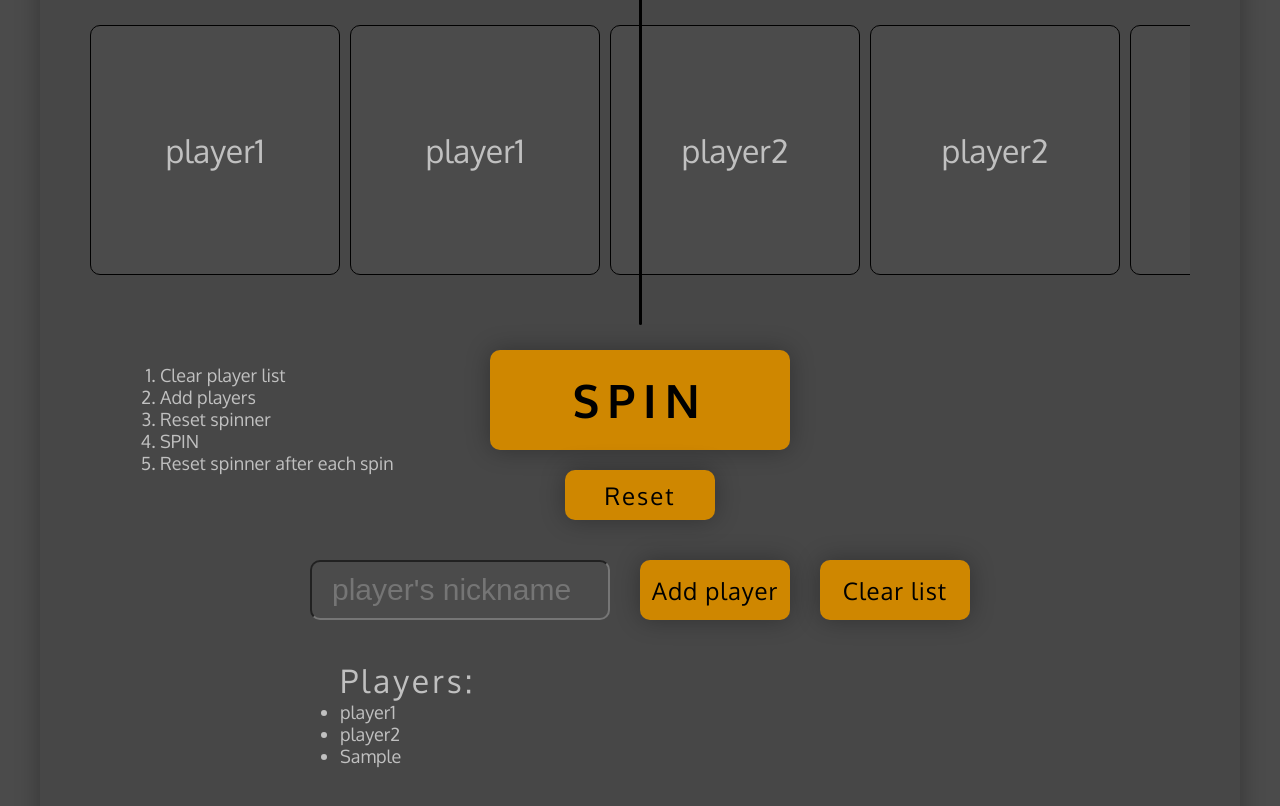
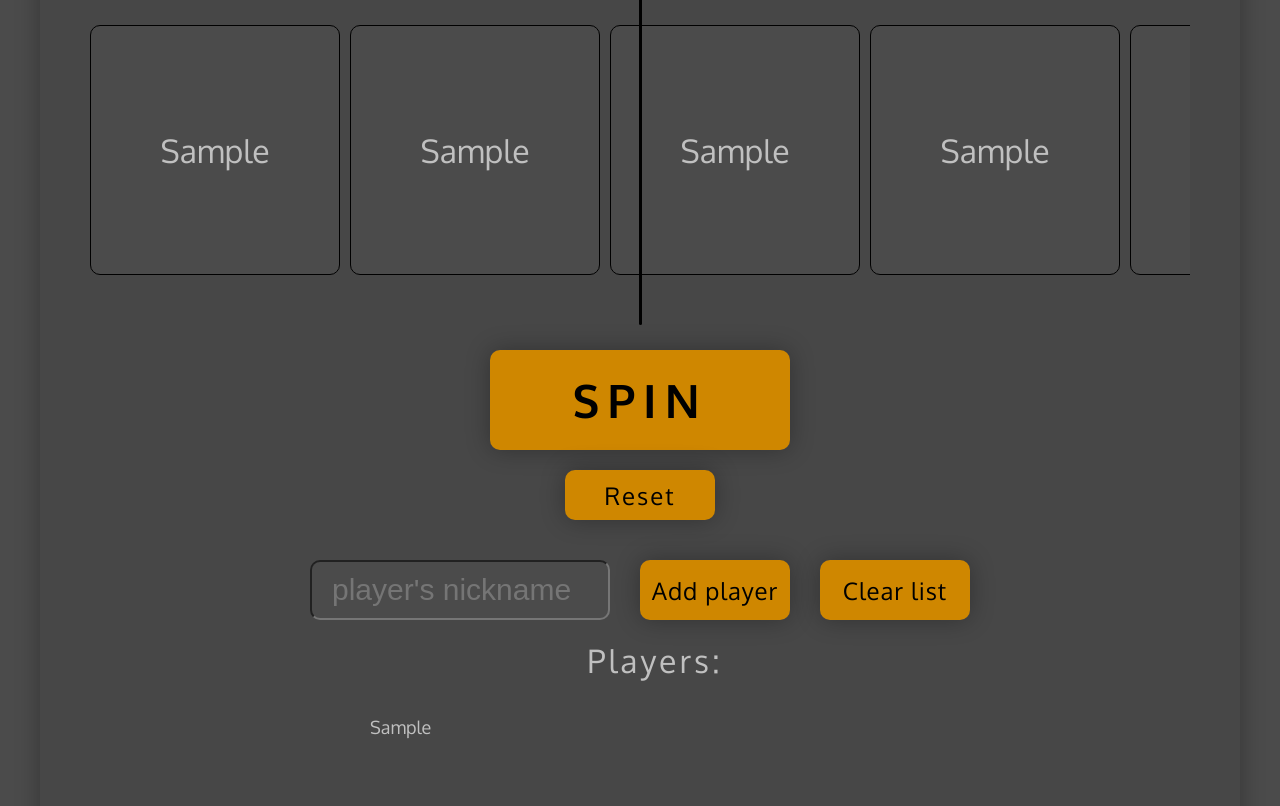
Before and after one commit to is3nsu/csgo-like-spinner, a plain HTML site: page index.html in a window 1280 px wide. Both pictures are taken after typing "Sample" into the empty fields and a click on the button "Add player". Drawn offline with Linux system fonts and the light colour scheme.

Commit message:
bugfix, add pos. reset to spin/add button, css fix

```diff
--- a/dist/app.js
+++ b/dist/app.js
@@ -1,23 +1,27 @@
 "use strict";
-let spinBoxes = document.querySelector(".spin-list");
+const spinBoxes = document.querySelector(".spin-list");
+const spinBoxesId = document.getElementById("spin-list");
 const spinBtn = document.querySelector(".spin-btn");
 const addBtn = document.querySelector(".add-btn");
 const resetBtn = document.querySelector(".reset-btn");
 const input = document.querySelector(".add-player");
 const clearBtn = document.querySelector(".clear-btn");
-let boxAmount = 100;
+const audioOp = new Audio("./sounds/opening.mp3");
+const audioWin = new Audio("./sounds/win.mp3");
+const boxAmount = 55;
 let boxes = [];
+const mediaAudio = [audioOp, audioWin];
 spinBtn === null || spinBtn === void 0 ? void 0 : spinBtn.addEventListener("click", spin);
 addBtn === null || addBtn === void 0 ? void 0 : addBtn.addEventListener("click", addPlayer);
 resetBtn === null || resetBtn === void 0 ? void 0 : resetBtn.addEventListener("click", reset);
 clearBtn.addEventListener("click", clear);
 function init() {
     spinBoxes.innerHTML = "";
-    let initBets = ["player1", "player2"];
+    const initBets = [];
     for (let i = 0; i < boxAmount; i++) {
-        let randomPlayer = rand(0, initBets.length);
-        let box = document.createElement("li");
-        let nickname = document.createElement("span");
+        const randomPlayer = rand(0, initBets.length);
+        const box = document.createElement("li");
+        const nickname = document.createElement("span");
         nickname.innerHTML = initBets[randomPlayer];
         box.appendChild(nickname).classList.add("nickname");
         spinBoxes.appendChild(box).classList.add("spin-item");
@@ -26,38 +30,37 @@ function init() {
 function rand(min, max) {
     return Math.floor(Math.random() * (max - min)) + min;
 }
+init();
 function spin() {
-    const audioOp = new Audio("./sounds/opening.mp3");
-    const audioWin = new Audio("./sounds/win.mp3");
+    reset();
     audioOp.play();
-    let offset = 1250;
-    document.getElementById("spin-list").style.left = -offset + "rem";
-    document.getElementById("spin-list").style.transitionDuration = "9s";
+    const offset = 1250;
     setTimeout(() => {
-        document.getElementById("spin-list").style.transitionDuration = "0s";
-        setTimeout(() => {
-            document.getElementById("spin-list").style.transitionDuration = "9s";
-        }, 90);
+        spinBoxesId.style.left = -offset + "rem";
+        spinBoxesId.style.transitionDuration = "9s";
+    }, 0);
+    setTimeout(() => {
+        spinBoxesId.style.transitionDuration = "0s";
         audioWin.play();
     }, 9000);
 }
-init();
 function addPlayer() {
     boxes.push(input.value);
-    let box = document.createElement("li");
+    const box = document.createElement("li");
     box.innerHTML = input.value;
-    let boxList = document.querySelector(".players");
+    const boxList = document.querySelector(".players");
     boxList.appendChild(box).classList.add("player");
     input.value = "";
+    reset();
 }
 function reset() {
     spinBoxes.innerHTML = "";
-    document.getElementById("spin-list").style.left = "0rem";
-    document.getElementById("spin-list").style.transitionDuration = "0s";
+    spinBoxesId.style.left = "0rem";
+    spinBoxesId.style.transitionDuration = "0s";
     for (let i = 0; i < boxAmount; i++) {
-        let randomPlayer = rand(0, boxes.length);
-        let box = document.createElement("li");
-        let nickname = document.createElement("span");
+        const randomPlayer = rand(0, boxes.length);
+        const box = document.createElement("li");
+        const nickname = document.createElement("span");
         nickname.innerHTML = boxes[randomPlayer];
         box.appendChild(nickname).classList.add("nickname");
         spinBoxes.appendChild(box).classList.add("spin-item");
--- a/index.html
+++ b/index.html
@@ -33,22 +33,10 @@
             <button class="add-btn">Add player</button>
             <button class="clear-btn">Clear list</button>
           </div>
+          <span class="players-title">Players:</span>
           <div class="spin-players">
-            <span class="players-title">Players:</span>
-            <ul class="players">
-              <li class="player">player1</li>
-              <li class="player">player2</li>
-            </ul>
+            <ul class="players"></ul>
           </div>
-        </div>
-        <div class="guide">
-          <ol class="guide-list guide-step">
-            <li class="guide-step">Clear player list</li>
-            <li class="guide-step">Add players</li>
-            <li class="guide-step">Reset spinner</li>
-            <li class="guide-step">SPIN</li>
-            <li class="guide-step">Reset spinner after each spin</li>
-          </ol>
         </div>
       </div>
     </main>
--- a/styles/style.css
+++ b/styles/style.css
@@ -156,31 +156,42 @@ main {
 }
 
 .spin-players {
-  /* background-color: #fff; */
   width: 60rem;
-  margin-top: 2rem;
+  margin-top: 1rem;
+  height: 11rem;
+  overflow-y: scroll;
 }
 
 .players-title {
   font-size: 3.2rem;
   color: var(--font);
   letter-spacing: 0.3rem;
+  margin-left: 3rem;
+}
+
+.players {
+  list-style: none;
+  margin-top: 0.5rem;
 }
 
 .player {
   font-size: 1.8rem;
   color: var(--font);
+  margin-left: 3rem;
 }
 
-.guide {
-  position: absolute;
-
-  height: 20rem;
-  top: 46%;
-  left: 10%;
+::-webkit-scrollbar-track {
+  box-shadow: inset 0 0 6px rgba(0, 0, 0, 0.3);
+  border-radius: 10px;
+  background-color: var(--background);
 }
 
-.guide-step {
-  font-size: 1.8rem;
-  color: var(--font);
+::-webkit-scrollbar {
+  width: 12px;
 }
+
+::-webkit-scrollbar-thumb {
+  border-radius: 10px;
+  box-shadow: inset 0 0 6px rgba(0, 0, 0, 0.3);
+  background-color: #555;
+}
```
Also changed, not shown: 1 other file.
